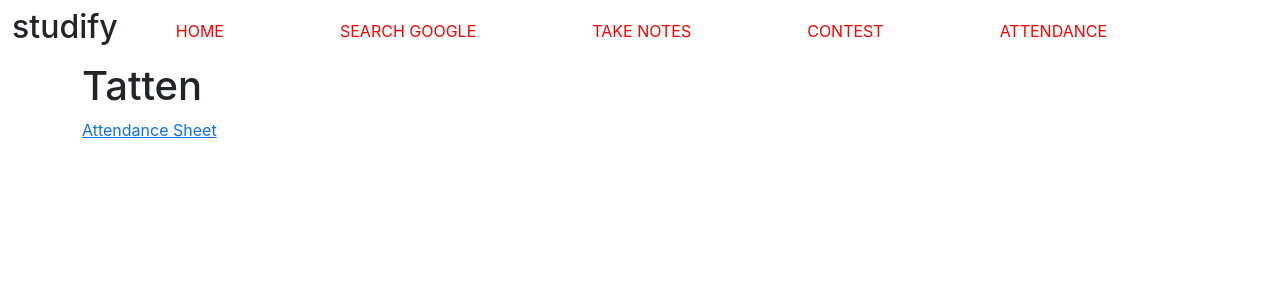
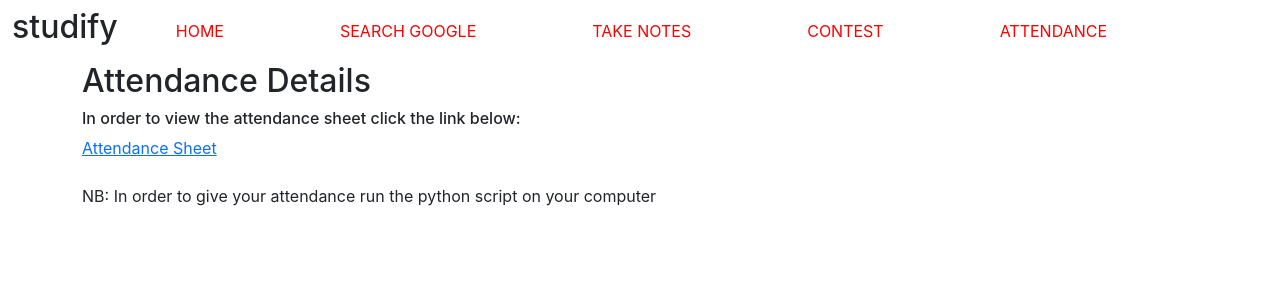
Before and after one commit to soham4abc/dawgs, a React (Create React App) app in the folder dawgs/: page /attendance in a window 1280 px wide. Shown: the top 300 px of the page. Built offline with nearby package versions, Linux system fonts and the light colour scheme.

Commit message:
minor mistakes

```diff
--- a/dawgs/src/components/Attendance.js
+++ b/dawgs/src/components/Attendance.js
@@ -1,8 +1,13 @@
 function Attendance(){
     return(
         <div className="container">
-        <h1>Tatten</h1>
+          <h2>Attendance Details</h2>
+        <h6>In order to view the attendance sheet click the link below:</h6>
         <a href="https://localhost/dawgs" target="_blank">Attendance Sheet</a>
+        <br></br>
+        <br></br>
+        <h7>NB: In order to give your attendance run the python script on your computer</h7>
+
       </div>
     )
 }
--- a/dawgs/src/components/Contest.js
+++ b/dawgs/src/components/Contest.js
@@ -6,16 +6,16 @@ class Contests extends Component {
   render() {
     return (
       <div className="container">
-        <h1>Hello</h1>
+        <h1>Contests details</h1>
         <table class="table">
           <thead>
             <tr>
               <th scope="col">Competition</th>
               <th scope="col">Link</th>
 
+              <th scope="col">Platform</th>
               <th scope="col">Start Time</th>
               <th scope="col">End Time</th>
-              <th scope="col">Platform</th>
             </tr>
           </thead>
           <tbody>
```
